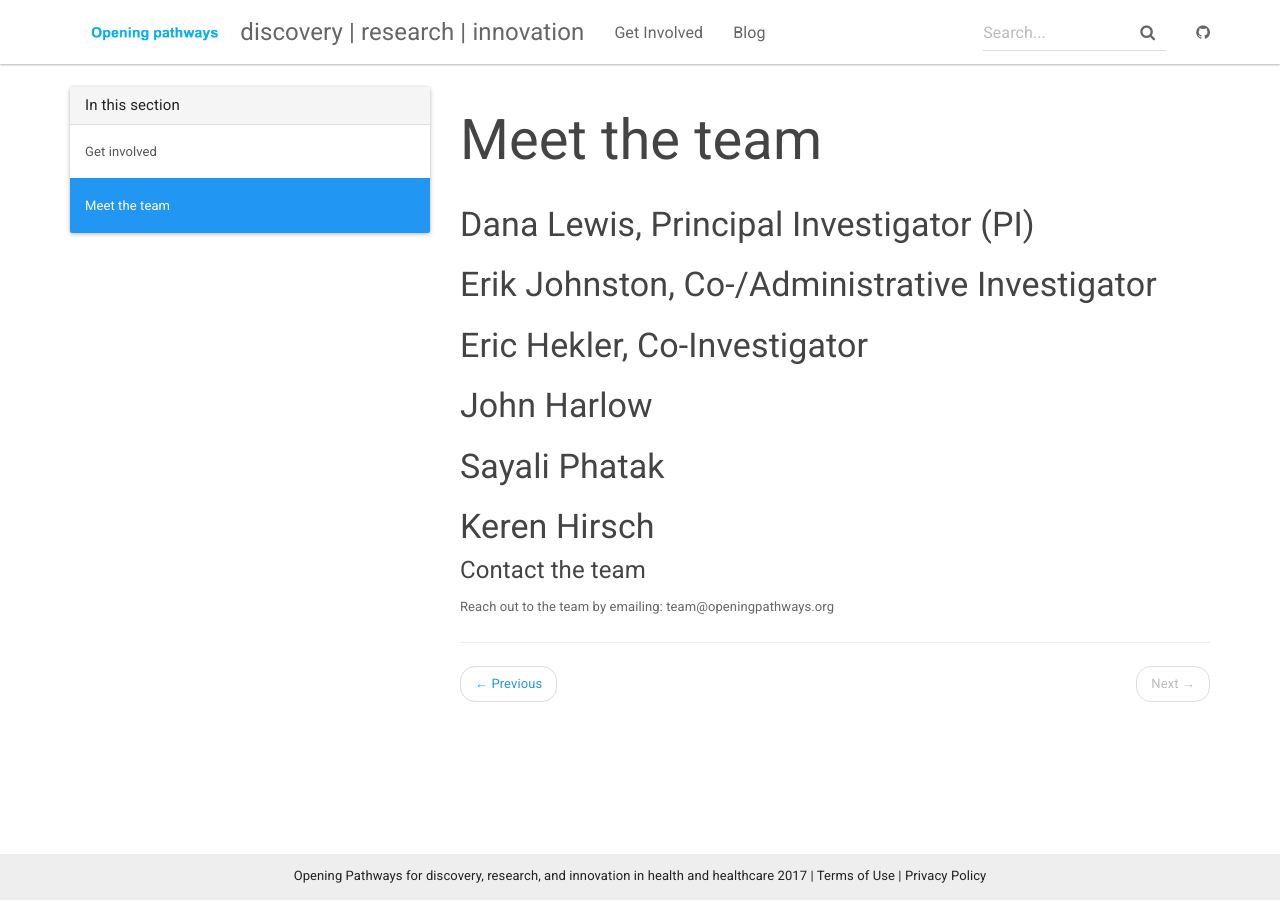
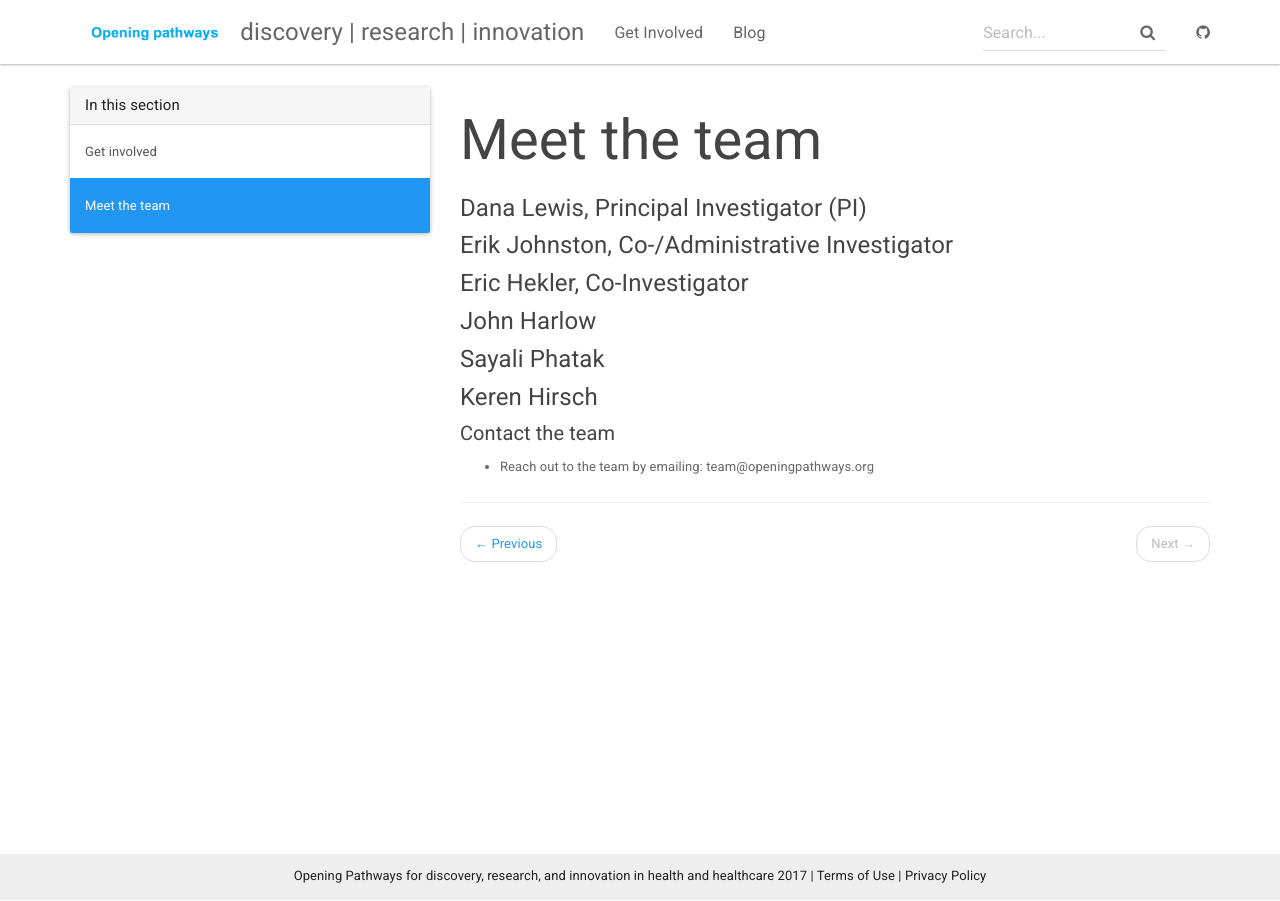
Before and after one commit to danamlewis/Testrepo2, a Jekyll site: the page built from _docs/meet-the-team.md, in a window 1280 px wide. Built offline with Jekyll 4.4.1, drawn with Linux system fonts in a browser that asks for light colours; nearby versions of some CDN libraries.

```diff
--- a/_docs/meet-the-team.md
+++ b/_docs/meet-the-team.md
@@ -3,18 +3,18 @@ title: Meet the team
 permalink: /docs/meet-the-team/
 ---
 
-### Dana Lewis, Principal Investigator (PI)
+#### Dana Lewis, Principal Investigator (PI)
 
-### Erik Johnston, Co-/Administrative Investigator
+#### Erik Johnston, Co-/Administrative Investigator
 
-### Eric Hekler, Co-Investigator
+#### Eric Hekler, Co-Investigator
 
-### John Harlow
+#### John Harlow
 
-### Sayali Phatak
+#### Sayali Phatak
 
-### Keren Hirsch
+#### Keren Hirsch
 
-#### Contact the team
+##### Contact the team
 
-Reach out to the team by emailing: team@openingpathways.org
+* Reach out to the team by emailing: team@openingpathways.org
```
